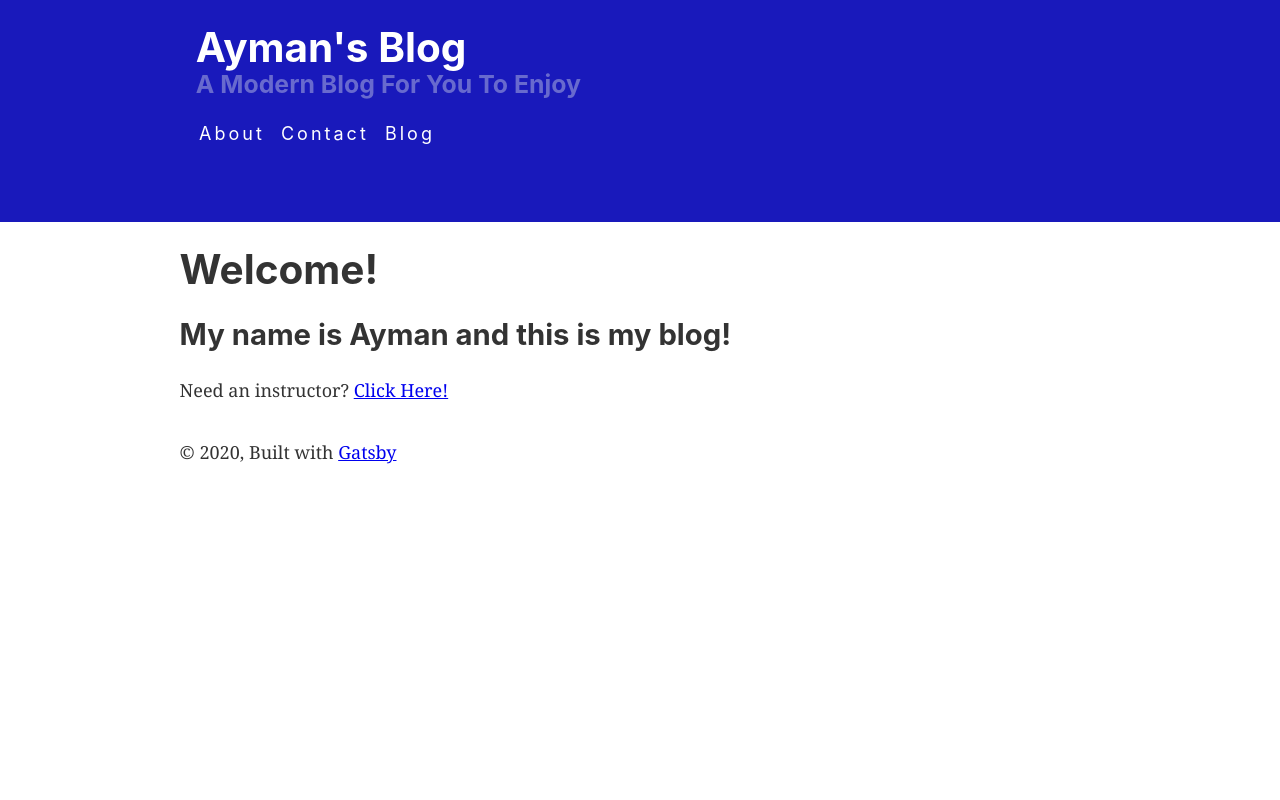
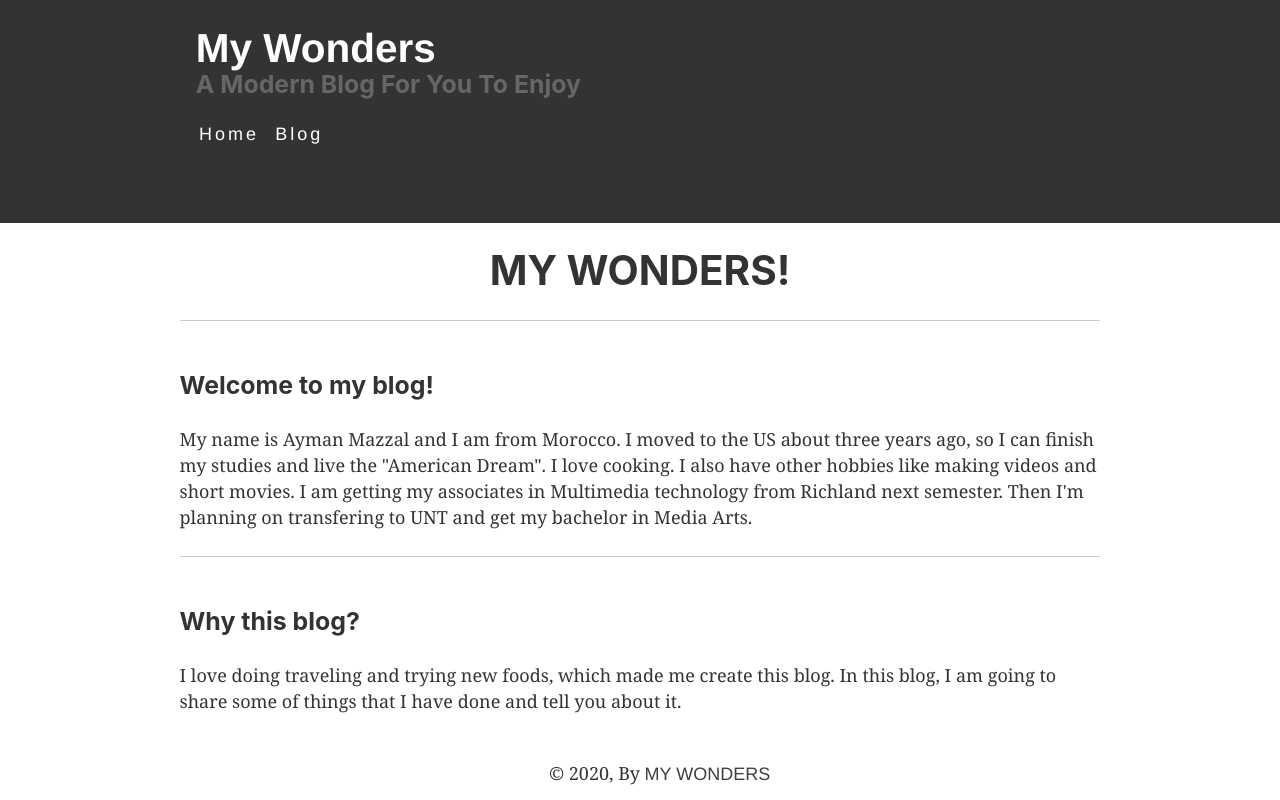
Before and after one commit to Amenmazz/blogProject, a Gatsby site: page / in a window 1280 px wide. Built offline with nearby package versions, Linux system fonts and the light colour scheme; Gatsby itself is replaced by a stand-in of ours; no server answers.

Commit message:
finishing content

```diff
--- a/gatsby-config.js
+++ b/gatsby-config.js
@@ -2,7 +2,7 @@ require("dotenv").config()
 
 module.exports = {
   siteMetadata: {
-    title: `Ayman's Blog`,
+    title: `My Wonders`,
     description: `A Modern Blog For You To Enjoy`,
     author: `@Ayman`,
   },
@@ -35,7 +35,7 @@ module.exports = {
         background_color: `#663399`,
         theme_color: `#663399`,
         display: `minimal-ui`,
-        icon: `src/images/gatsby-icon.png`, // This path is relative to the root of the site.
+        icon: `src/images/logo.png`, // This path is relative to the root of the site.
       },
     },
     // this (optional) plugin enables Progressive Web App + Offline functionality
--- a/src/components/header.js
+++ b/src/components/header.js
@@ -3,10 +3,10 @@ import PropTypes from "prop-types"
 import React from "react"
 import headerStyles from "../components/header.module.css"
 
-const Header = ({ siteTitle, siteDescription, about, contact, blog }) => (
+const Header = ({ siteTitle, siteDescription, home, blog }) => (
   <header
     style={{
-      background: `rgba(0,0,180,0.9)`,
+      background: `#333`,
       marginBottom: `1.45rem`,
     }}
   >
@@ -28,19 +28,15 @@ const Header = ({ siteTitle, siteDescription, about, contact, blog }) => (
           {siteTitle}
         </Link>
       </h1>
-        <h3 style={{color: 'rgba(223,227,235,0.4)', margin: '0 0 0 0.9rem'}}>{siteDescription}</h3>
+        <h3 style={{color: 'rgba(223,223,223,0.3)', margin: '0 0 0 0.9rem'}}>{siteDescription}</h3>
 
         <div style={{margin: '0 auto',maxWidth: 960, padding: '1.45rem 1.08rem', display: 'flex'}}>
 
-          <h4 style={{marginRight: '0.9rem'}}>
-        <Link to="/about" className={headerStyles.link}>{about}</Link>
+          <h4 style={{marginRight: '0.9rem', textDecoration:'none'}}>
+        <Link to="/" className={headerStyles.link}>{home}</Link>
           </h4>
 
-          <h4 style={{marginRight: '0.9rem'}}>
-        <Link to="/contact" className={headerStyles.link}>{contact}</Link>
-          </h4>
-
-          <h4 style={{marginRight: '0.9rem'}}>
+          <h4 style={{marginRight: '0.9rem', textDecoration:'none'}}>
         <Link to="/blog" className={headerStyles.link}>{blog}</Link>
           </h4>
 
@@ -51,8 +47,8 @@ const Header = ({ siteTitle, siteDescription, about, contact, blog }) => (
 
 Header.propTypes = {
   siteTitle: PropTypes.string,
-  about: PropTypes.string,
-  contact: PropTypes.string,
+  home: PropTypes.string,
+
   blog: PropTypes.string,
 }
 
--- a/src/components/header.module.css
+++ b/src/components/header.module.css
@@ -6,5 +6,5 @@
 }
 
 .link:hover {
-    color: rgb(58,58,58);
+    color: rgb(145, 145, 145);
 }
--- a/src/components/layout.css
+++ b/src/components/layout.css
@@ -595,3 +595,28 @@ pre tt:after {
     font-size: 100%;
   }
 }
+
+a {
+
+  font-family: helvetica;
+
+
+}
+#foot {
+  color:rgb(63, 63, 63);
+  font-family: helvetica;
+  text-decoration: none;
+  text-transform: uppercase;
+}
+
+#foot:hover {
+  text-decoration: underline;
+}
+
+#foot:active {
+  color: black;
+}
+
+#foot:visited {
+  color: rgb(150, 150, 150);
+}
--- a/src/components/layout.js
+++ b/src/components/layout.js
@@ -26,21 +26,36 @@ const Layout = ({ children }) => {
 
   return (
     <>
-      <Header siteTitle={data.site.siteMetadata?.title || `Title`} siteDescription={data.site.siteMetadata.description} about="About" contact="Contact" blog="Blog" />
+      <Header siteTitle={data.site.siteMetadata?.title || `Title`} siteDescription={data.site.siteMetadata.description} home="Home"  blog="Blog" />
       <div
         style={{
-          margin: `0 auto`,
+          margin: `auto`,
           maxWidth: 960,
           padding: `0 1.0875rem 1.45rem`,
         }}
       >
         <main>{children}</main>
         <footer style={{
-          marginTop: `2rem`
+          marginTop: `3rem`,
+
+
         }}>
-          © {new Date().getFullYear()}, Built with
+          <div style={{
+          marginTop: `3rem`,
+          textAlign: `center`,
+          position: `fixed`,
+          bottom: `0`,
+          maxWidth: 960,
+          width: `95%`,
+          height: `60px`,
+
+          padding:`20px 20px`,
+          }}>
+
+            © {new Date().getFullYear()}, By
           {` `}
-          <a href="https://www.gatsbyjs.com">Gatsby</a>
+            <a id="foot" href="/">My Wonders</a>
+          </div>
         </footer>
       </div>
     </>
--- a/src/pages/index.js
+++ b/src/pages/index.js
@@ -8,10 +8,17 @@ const IndexPage = () => (
   <Layout>
     <SEO title="Home" />
 
-    <h1>Welcome!</h1>
-    <h2>My name is Ayman and this is my blog!</h2>
-    <p>Need an instructor? <Link to="/contact">Click Here!</Link></p>
-
+    <div>
+    <h1 style={{textAlign:"center"}}>MY WONDERS!</h1>
+    <hr/>
+    <br/>
+    <h3>Welcome to my blog!</h3>
+    <p>My name is Ayman Mazzal and I am from Morocco. I moved to the US about three years ago, so I can finish my studies and live the "American Dream". I love cooking. I also have other hobbies like making videos and short movies. I am getting my associates in Multimedia technology from Richland next semester. Then I'm planning on transfering to UNT and get my bachelor in Media Arts.</p>
+    <hr/>
+    <br/>
+    <h3>Why this blog?</h3>
+    <p>I love doing traveling and trying new foods, which made me create this blog. In this blog, I am going to share some of things that I have done and tell you about it.</p>
+    </div>
 
   </Layout>
 )
```
Also changed, not shown: src/pages/about.js (deleted, +0 -18 lines), src/pages/contact.js (deleted, +0 -19 lines), src/images/logo.png (added).
